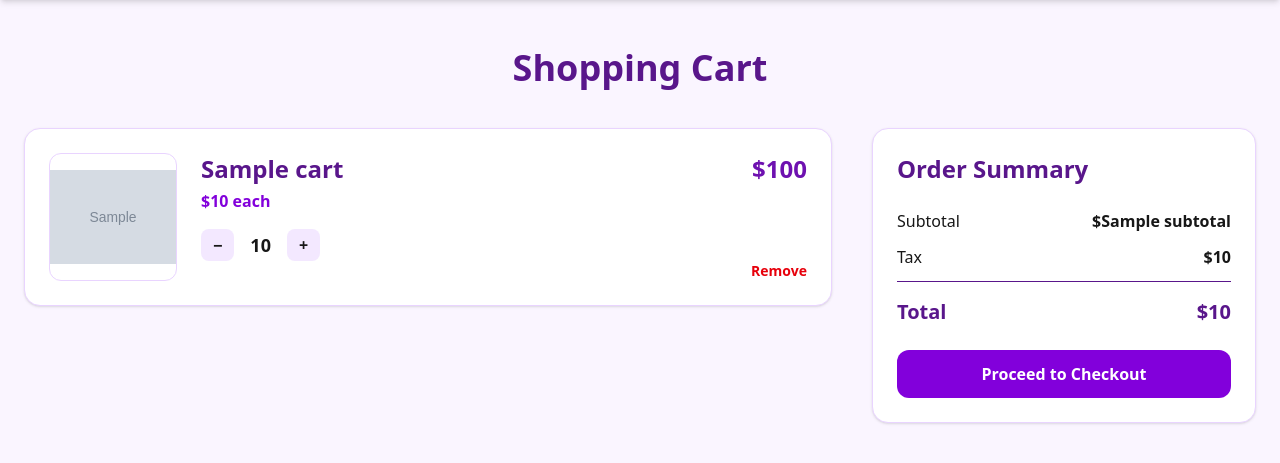
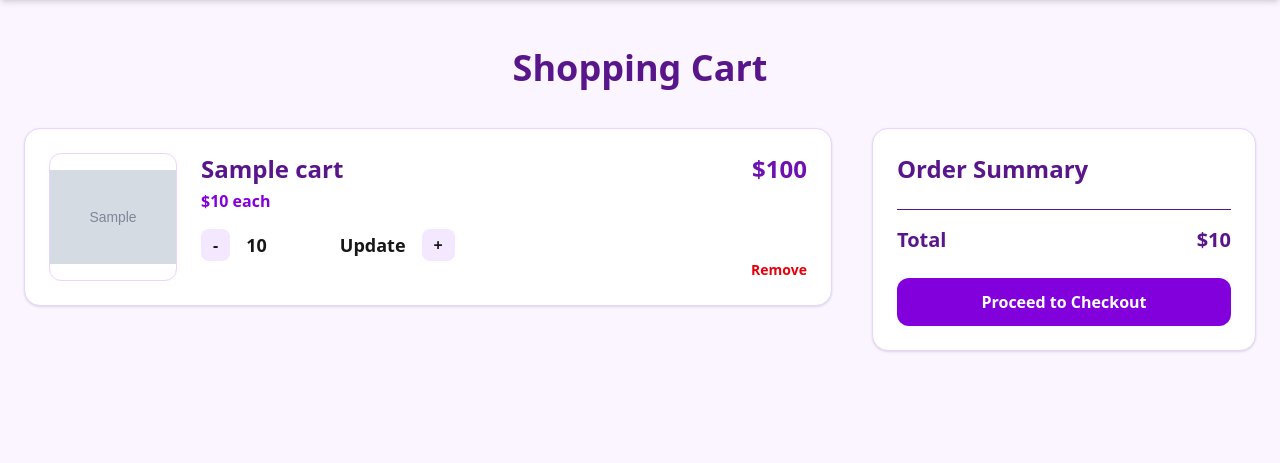
Before and after one commit to dilisa25/unit-3-data-science, a Flask app: template templates/cart.html.jinja in a window 1280 px wide. Shown: the part 84-547 px from the top of the page. Run offline with Flask 3, Linux system fonts and the light colour scheme; the template is opened without the code that fills it: most values are stand-ins (such as "Sample title", 1, 10 or a date in 2020); grey boxes marked "Sample" are stand-in pictures.

Commit message:
cart finished

```diff
--- a/main.py
+++ b/main.py
@@ -114,6 +114,8 @@ def add_to_cart(product_id):
 @app.route("/cart")
 @login_required
 def cart():
+
+
     connection = connect_db()
     cursor = connection.cursor()
 
@@ -126,8 +128,50 @@ def cart():
     results = cursor.fetchall()
     connection.close()
 
-    return render_template("cart.html.jinja", cart=results)
+    total=0
+    for item in results:
+      total = total + item["Price"] * item["Quantity"]
 
+    return render_template("cart.html.jinja", cart=results, total=total)
+
+
+
+@app.route("/cart/<product_id>/update_qty", methods=["POST"])
+@login_required
+def update_cart(product_id):
+
+   new_qty = request.form["Qty"]
+
+   connection = connect_db()
+   cursor = connection.cursor()
+
+   cursor.execute("""
+      UPDATE `Cart`
+      SET `Quantity` = %s
+      WHERE `ProductID` = %s AND `UserID` = %s
+    """, (new_qty, product_id, current_user.id))
+
+
+   connection.close()
+
+   return redirect("/cart")
+
+
+@app.route('/cart/<product_id>/delete_item', methods=["POST"])
+@login_required
+def delete_cart_item(product_id):
+
+   connection = connect_db()
+   cursor = connection.cursor()
+
+   cursor.execute("""
+       DELETE FROM Cart
+       WHERE ProductID = %s AND UserID = %s
+   """, (product_id, current_user.id))
+
+   connection.close()
+   flash("Item removed")
+   return redirect('/cart')
 
 @app.route("/login",methods =['POST','GET'])
 def login():
--- a/templates/cart.html.jinja
+++ b/templates/cart.html.jinja
@@ -18,6 +18,10 @@
 
             <!-- CART ITEMS -->
             <div class="lg:col-span-2 space-y-6">
+
+                {% if cart|length == 0 %}
+                There is nothing in your cart click <a class="font-bold" href="/browse">here </a> to browse
+                {% else %}
 
                     {% for x in cart %}
                     <div class="bg-white rounded-2xl border border-purple-200 shadow p-6 flex flex-col sm:flex-row gap-6">
@@ -41,16 +45,19 @@
 
                             <!-- Quantity Controls -->
                             <div class="flex items-center gap-4 mt-4">
-                            <a href="/cart/decrease/{{ x['ID'] }}"
+                                <a href="/cart/decrease/{{ x['ProductID'] }}"
                                 class="px-3 py-1 rounded-lg bg-purple-100 hover:bg-purple-200 font-bold">
-                                −
+                                  -
                                 </a>
 
                                 <span class="text-lg font-semibold">
-                                {{ x["Quantity"] }}
+                                    <form method="post" action="/cart/{{ x['ProductID']}}/update_qty">
+                                        <input name="Qty" type="number" value='{{ x["Quantity"] }}' min="1"max="20">
+                                    <button type ="submit">Update</button>
+                                    </form>
                                 </span>
 
-                            <a href="/cart/increase/{{ x['ID'] }}"
+                                <a href="/cart/increase/{{ x['ProductID'] }}"
                                 class="px-3 py-1 rounded-lg bg-purple-100 hover:bg-purple-200 font-bold">
                                     +
                                 </a>
@@ -63,31 +70,22 @@
                                 ${{ x["Price"] * x["Quantity"] }}
                             </p>
 
-                        <a href="/cart/remove/{{ x['ID'] }}"
-                           class="text-red-600 hover:underline text-sm font-semibold">
-                            Remove
-                        </a>
+
+                            <form method="post" action="/cart/{{ x['ProductID'] }}/delete_item">
+                            <button class="text-red-600 hover:underline text-sm font-semibold"type="submit">Remove</button>
+                            </form>
                         </div>
                     </div>
                   {% endfor %}
+                {% endif %}
 
             </div>
-
             <!-- ORDER SUMMARY -->
             <div class="bg-white rounded-2xl border border-purple-200 shadow p-6 h-fit">
                 <h2 class="text-2xl font-bold text-purple-900 mb-6">
                     Order Summary
                 </h2>
 
-                <div class="flex justify-between mb-3">
-                    <span>Subtotal</span>
-                    <span class="font-semibold">${{ subtotal }}</span>
-                </div>
-
-                <div class="flex justify-between mb-3">
-                    <span>Tax</span>
-                    <span class="font-semibold">${{ tax }}</span>
-                </div>
 
                 <div class="border-t pt-4 flex justify-between text-xl font-bold text-purple-900">
                     <span>Total</span>
--- a/templates/homepage.html.jinja
+++ b/templates/homepage.html.jinja
@@ -57,6 +57,7 @@
             <div class="grid grid-cols-1 sm:grid-cols-2 lg:grid-cols-3 gap-10">
 
                 {% for x in products %}
+
                 <a href="/product/{{ x['ID'] }}"
                    class="bg-white p-6 rounded-xl shadow-lg border border-purple-200 transition hover:shadow-2xl flex flex-col items-center">
 
```
Lines whose indentation alone changed are shown as unchanged.
